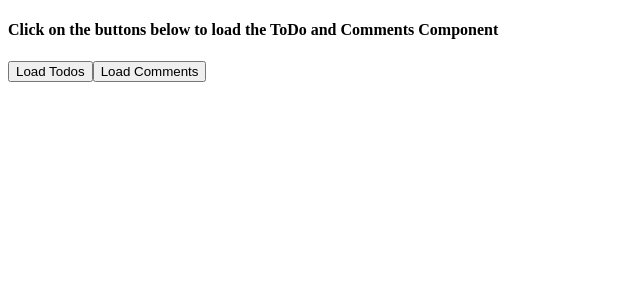
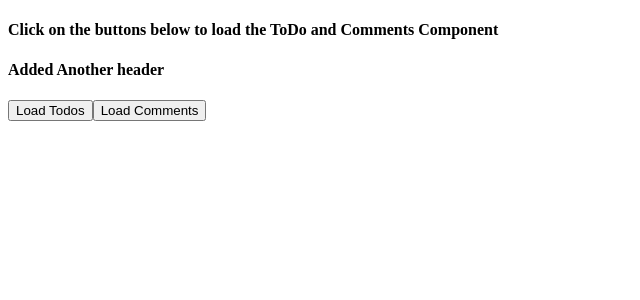
Before and after one commit to ramyabala221190/jenkinsTest, an Angular app: page / in a window 1280 px wide. Shown: the top 300 px of the page, without its empty margins (0-640 px from the left). Built offline with nearby package versions, Linux system fonts and the light colour scheme.

Commit message:
added header

```diff
--- a/src/app/app.component.html
+++ b/src/app/app.component.html
@@ -1,4 +1,6 @@
 <h4>Click on the buttons below to load the ToDo and Comments Component</h4>
+
+<h4>Added Another header</h4>
 
 <button [routerLink]="['todos']">Load Todos</button>
 
```
